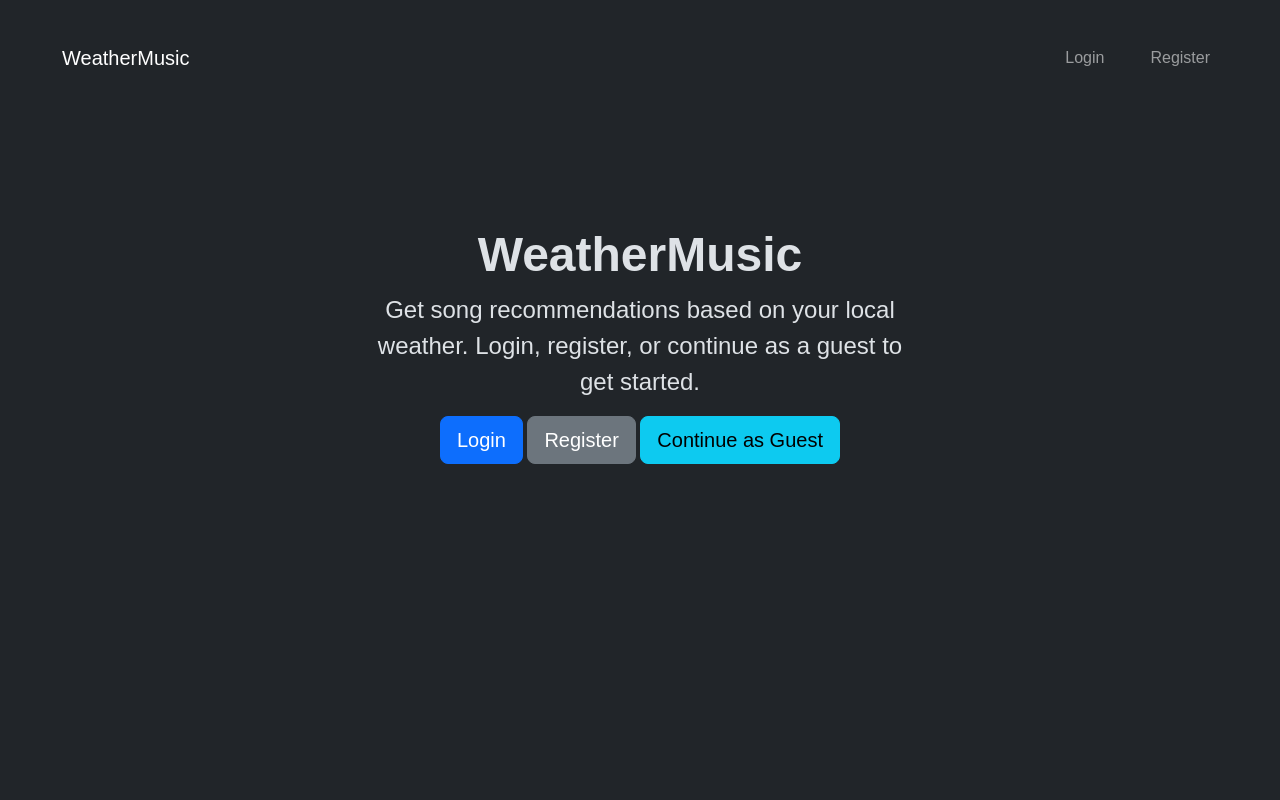
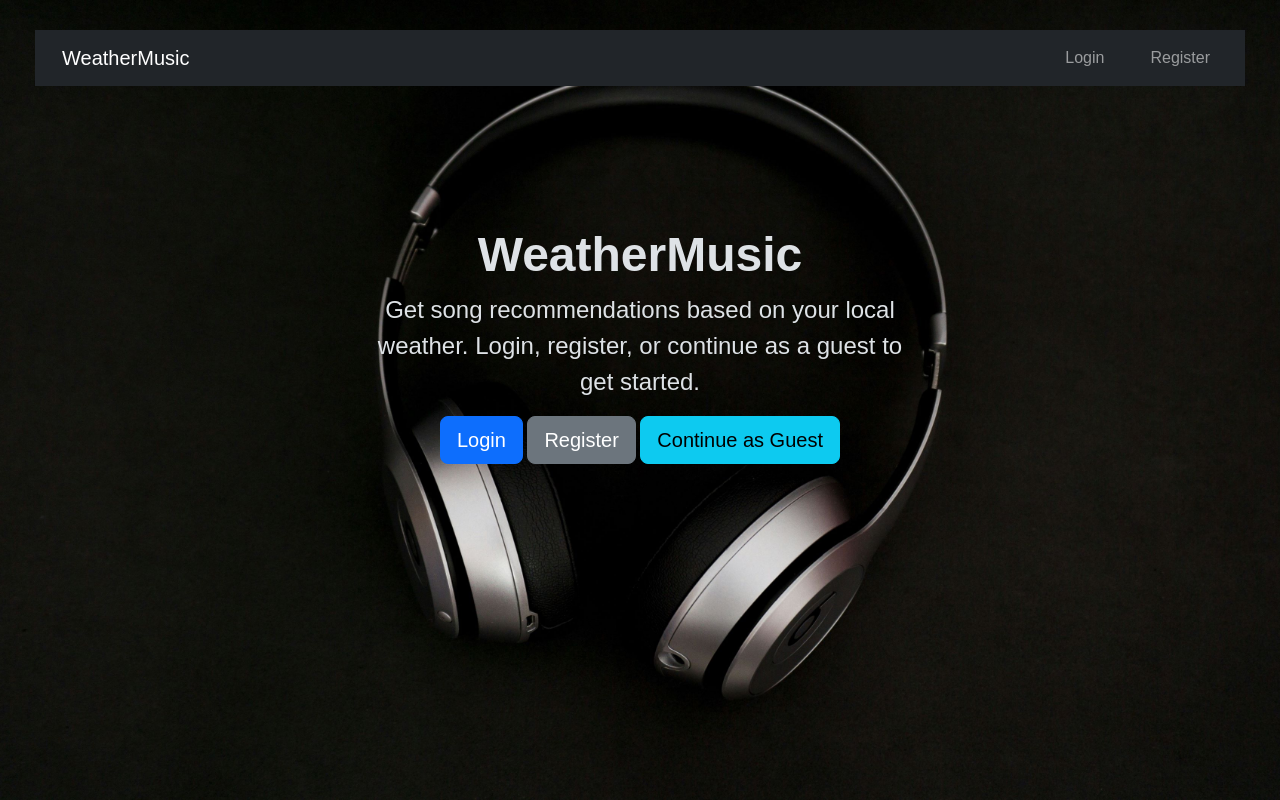
Before and after one commit to wolowizard010/weather_music, a Flask app: page / in a window 1280 px wide. Run offline with Flask 3, Linux system fonts and the light colour scheme.

Commit message:
2nd Commit

```diff
--- a/static/css/style.css
+++ b/static/css/style.css
@@ -6,7 +6,7 @@
     color: #dee2e6;
     /* background */
     background-color: #212529;
-    background-image: url('../img/background.png') no-repeat center center fixed;
+    background: #212529 url('../img/background.jpg') no-repeat center center fixed;
     background-size: cover;
 }
 
@@ -27,22 +27,22 @@
 /* Page-specific backgrounds */
 
 body.landing-page {
-    background-image: url('../img/landing.jpg') no-repeat center center fixed;
+    background: url('../img/landing.jpg') no-repeat center center fixed;
     background-size: cover;
 }
 
 body.login-page {
-    background-image: url('../img/landing.jpg') no-repeat center center fixed;
+    background: url('../img/landing.jpg') no-repeat center center fixed;
     background-size: cover;
 }
 
 body.register-page {
-    background-image: url('../img/landing.jpg') no-repeat center center fixed;
+    background: url('../img/landing.jpg') no-repeat center center fixed;
     background-size: cover;
 }
 
 body.dashboard-page {
-    background-image: url('../img/admin.jpg') no-repeat center center fixed;
+    background: url('../img/admin.jpg') no-repeat center center fixed;
     background-size: cover;
 }
 
```
Also changed, not shown: weather_music.db (added), 1 other file.
